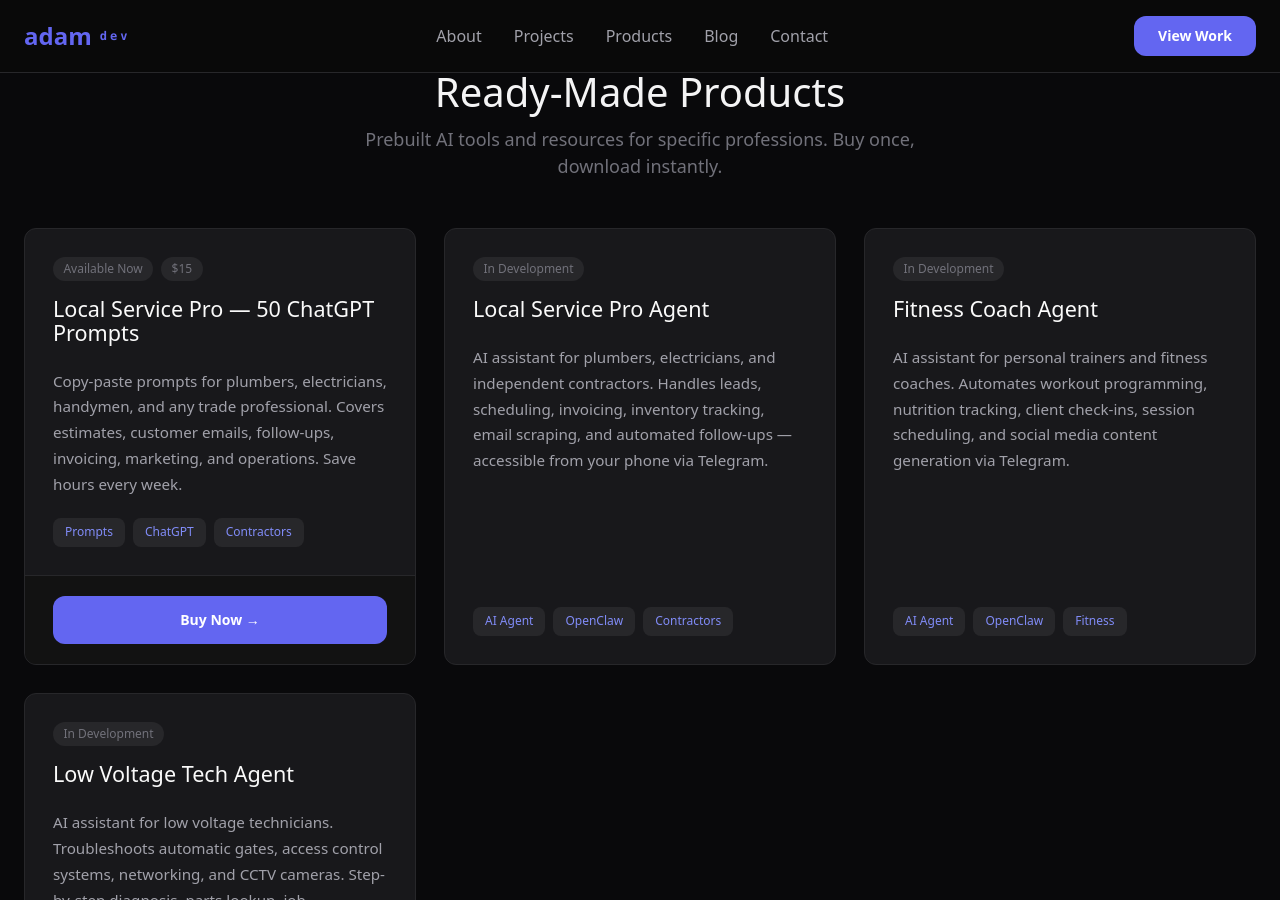
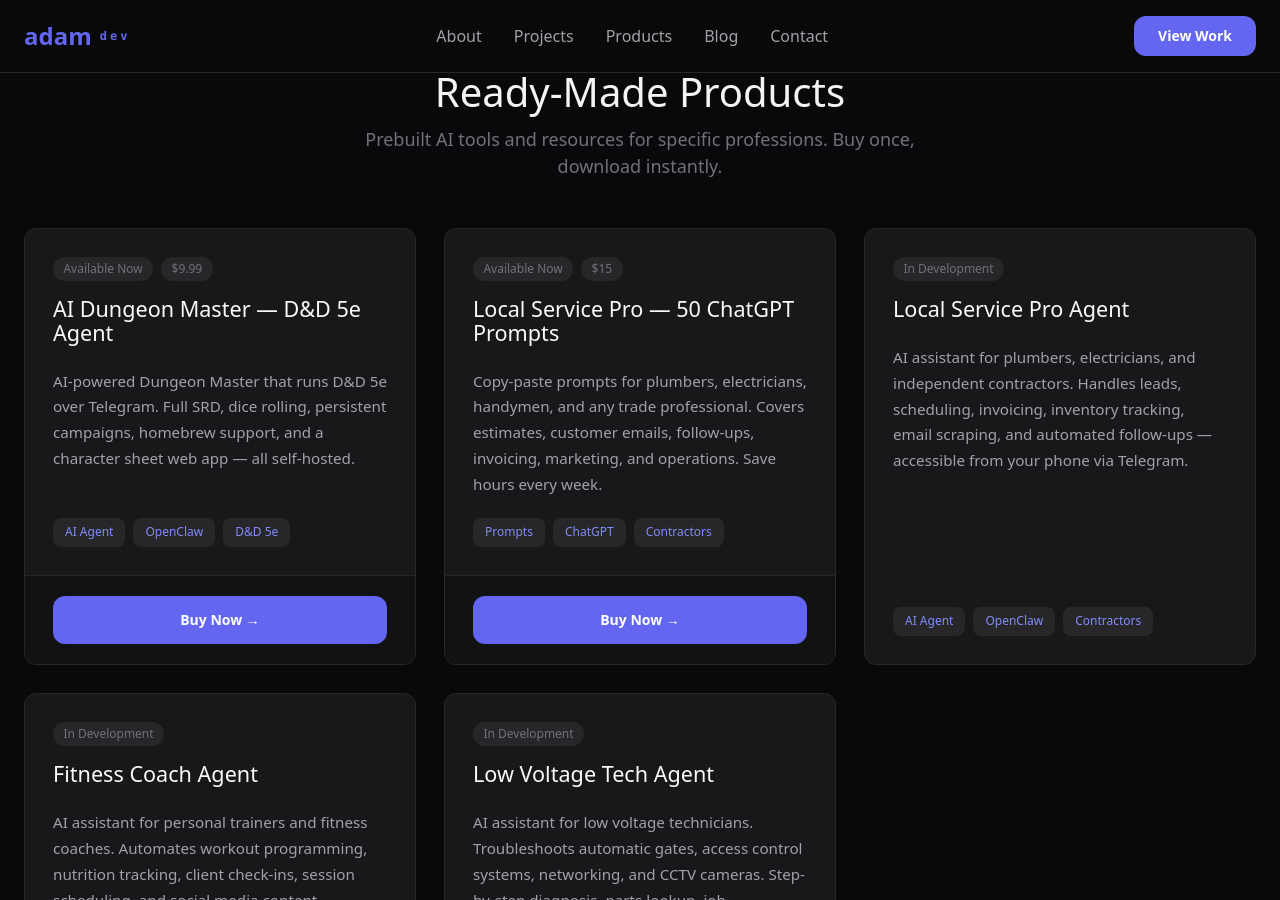
Before and after one commit to slashadams/Dev-Adam.com, a Jekyll site: the page index.html, which Jekyll copies as it is, in a window 1280 px wide and 900 px high, scrolled down 2969 px. Built offline with Jekyll 4.4.1, drawn with Linux system fonts in a browser that asks for light colours; nearby versions of some CDN libraries.

Commit message:
Add AI Dungeon Master product card with Gumroad link, update blog posts with live links

```diff
--- a/index.html
+++ b/index.html
@@ -316,7 +316,30 @@
 
       <div class="projects-grid">
 
-        <!-- 1. Prompt Pack - LIVE -->
+        <!-- 1. AI Dungeon Master - LIVE -->
+        <div class="project-card">
+          <div class="project-card-header">
+            <div class="project-meta">
+              <span>Available Now</span>
+              <span>$9.99</span>
+            </div>
+            <h3>AI Dungeon Master — D&D 5e Agent</h3>
+          </div>
+          <div class="project-card-body">
+            <p>AI-powered Dungeon Master that runs D&D 5e over Telegram. Full SRD, dice rolling, persistent campaigns, homebrew support, and a character sheet web app — all self-hosted.</p>
+
+            <div class="project-tags">
+              <span>AI Agent</span>
+              <span>OpenClaw</span>
+              <span>D&D 5e</span>
+            </div>
+          </div>
+          <div class="product-card-footer">
+            <a href="https://gumroad.com/products/maeahs" target="_blank" class="btn btn-primary text-sm flex-1 justify-center">Buy Now →</a>
+          </div>
+        </div>
+
+        <!-- 2. Prompt Pack - LIVE -->
         <div class="project-card">
           <div class="project-card-header">
             <div class="project-meta">
```
Also changed, not shown: _posts/2026-05-11-ai-dungeon-master.md (+1 -1 lines), _posts/2026-05-11-character-sheet-web-app.md (+4 -0 lines), _posts/2026-05-11-prompt-injection-defense.md (+1 -1 lines).
